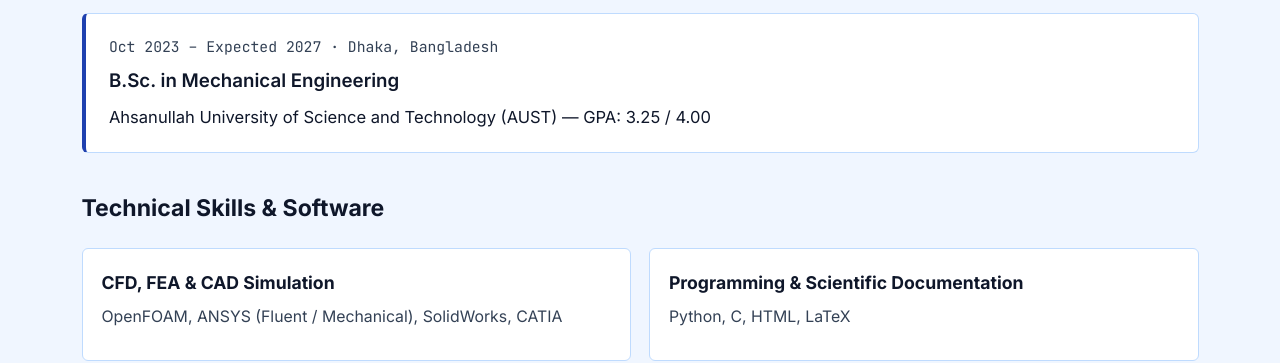
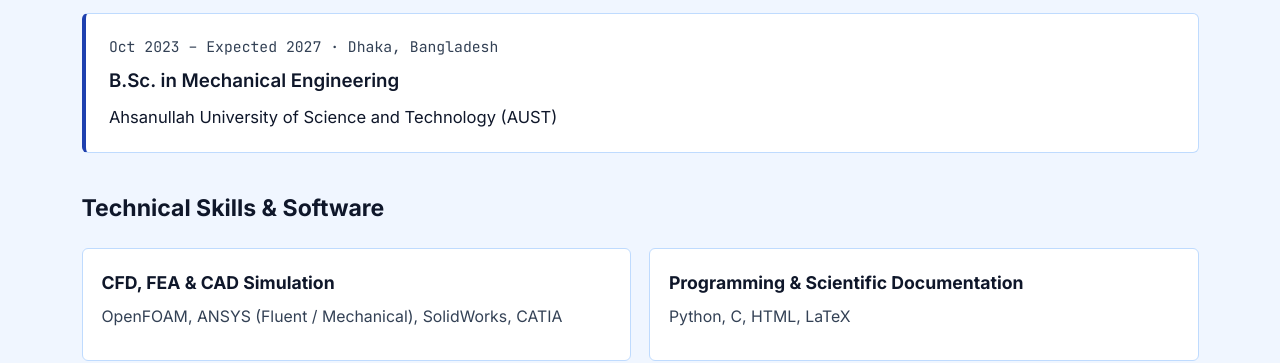
Before and after one commit to Nafis004/nafis04, a Jekyll site: the page built from _pages/about.md, in a window 1280 px wide and 1211 px high. Shown: the part 338-701 px from the top of the window. Built offline with Jekyll 4.4.1, drawn with Linux system fonts in a browser that asks for light colours.

Commit message:
Remove GPA from education section
Updated education details by removing GPA information.

```diff
--- a/_pages/about.md
+++ b/_pages/about.md
@@ -15,7 +15,7 @@ permalink: /about/
     <div class="highlight-card">
       <div class="meta">Oct 2023 – Expected 2027 &middot; Dhaka, Bangladesh</div>
       <h3>B.Sc. in Mechanical Engineering</h3>
-      <p>Ahsanullah University of Science and Technology (AUST) &mdash; GPA: 3.25 / 4.00</p>
+      <p>Ahsanullah University of Science and Technology (AUST)</p>
     </div>
 
     <h2 style="margin-top:2rem;">Technical Skills &amp; Software</h2>
```
